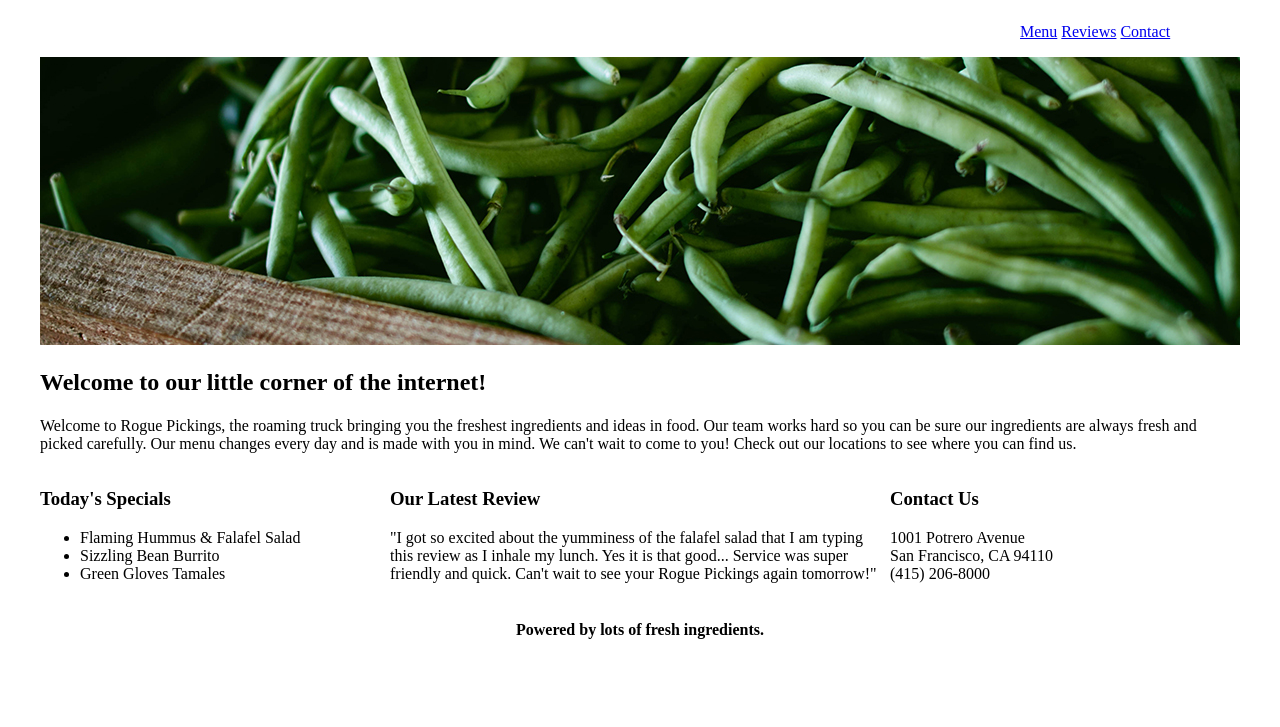
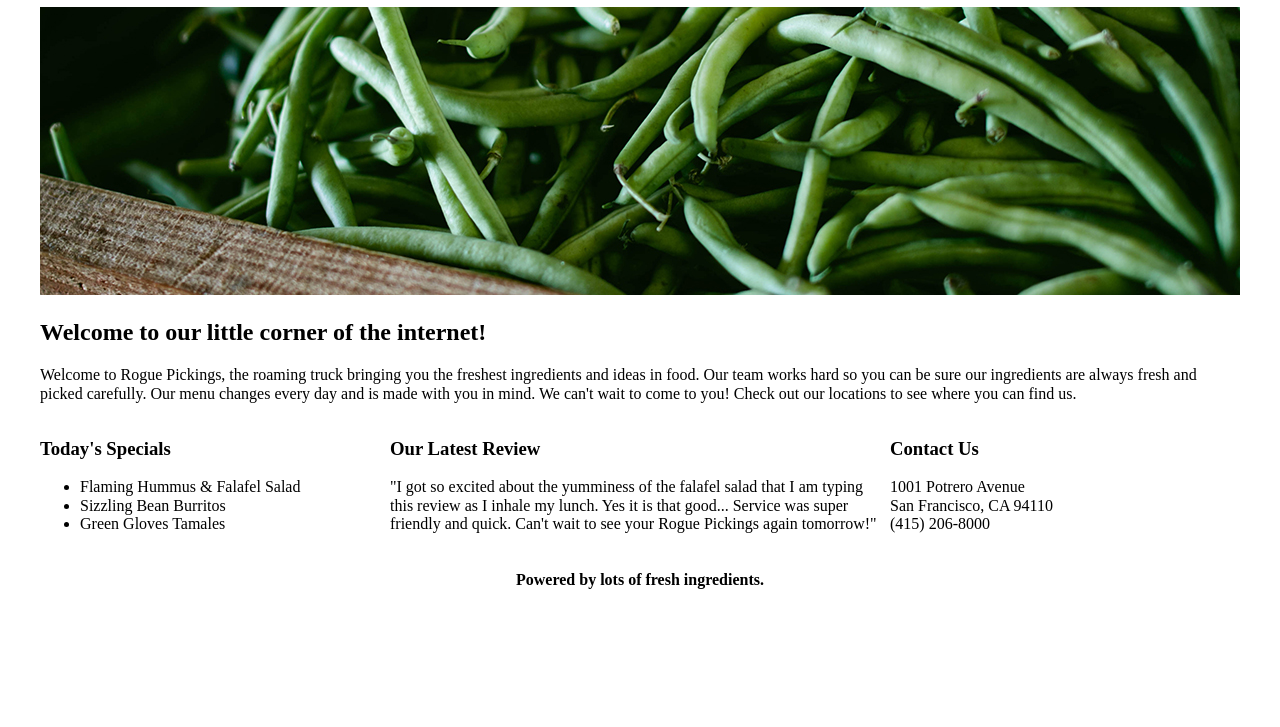
Before and after one commit to DMCatanach/skillcrush-rogue-pickings, a plain HTML site: page index.html in a window 1280 px wide. Shown: the part 73-800 px from the top of the page. Drawn offline with Linux system fonts and the light colour scheme.

Commit message:
Restructures HTML

```diff
--- a/index.html
+++ b/index.html
@@ -1,18 +1,17 @@
 <!DOCTYPE html>
 <html lang="en">
+
 <head>
 	<meta charset="utf-8">
 	<title>Rogue Pickings</title>
 	<link rel="stylesheet" type="text/css" href="css/normalize.css">
 	<link rel="stylesheet" type="text/css" href="css/main.css">
 </head>
+
 <body>
 	<header>
 		<div class="content-wrapper">
 			<h1><span>Rogue</span> Pickings</h1>
-		</div>
-
-		<div class="half-width">
 			<nav>
 				<ul>
 					<li><a href="#menu">Menu</a></li>
@@ -24,46 +23,45 @@
 	</header>
 
 	<main>
-		<section id="about">
+		<section id="top-section">
 			<div class="content-wrapper">
 				<div class="main-image">
 					<img src="img/green-bean.jpg" alt="Fresh green beans">
 				</div>
 				<div class="main-title">
 					<h2>Welcome to our little corner of the internet!</h2>
-					<p>Welcome to Rogue Pickings, the roaming truck bringing you the freshest ingredients and ideas in food. Our team works hard so you can be sure our ingredients are always fresh and picked carefully. Our menu changes every day and is made with you in mind. We can't wait to come to you! Check out our locations to see where you can find us.</p>
+					<p>Welcome to Rogue Pickings, the roaming truck bringing you the freshest ingredients and ideas in
+						food. Our team works hard so you can be sure our ingredients are always fresh and picked
+						carefully. Our menu changes every day and is made with you in mind. We can't wait to come to
+						you! Check out our locations to see where you can find us.</p>
 				</div>
 			</div>
 		</section>
 
-		<section class="info-section">
+		<section class="bottom-section">
 			<div class="content-wrapper">
-				<section id="menu">
-					<div class="third-width">
+				<div class="section-one" id="menu">
 					<h3>Today's Specials</h3>
 					<ul class="menu-list">
 						<li>Flaming Hummus &amp; Falafel Salad</li>
-							<li>Sizzling Bean Burrito</li>
+						<li>Sizzling Bean Burritos</li>
 						<li>Green Gloves Tamales</li>
 					</ul>
 				</div>
-				</section>
 
-				<section id="reviews">
-					<div class="third-width">
+				<div class="section-two" id="reviews">
 					<h3>Our Latest Review</h3>
-						<p>"I got so excited about the yumminess of the falafel salad that I am typing this review as I inhale my lunch. Yes it is that good... Service was super friendly and quick. Can't wait to see your Rogue Pickings again tomorrow!"</p>
+					<p>"I got so excited about the yumminess of the falafel salad that I am typing this review as I
+						inhale my lunch. Yes it is that good... Service was super friendly and quick. Can't wait to
+						see your Rogue Pickings again tomorrow!"</p>
 				</div>
-				</section>
 
-				<section id="contact">
-					<div class="third-width">
+				<div class="section-three" id="contact">
 					<h3>Contact Us</h3>
 					<p>1001 Potrero Avenue<br>
 						San Francisco, CA 94110<br>
 						(415) 206-8000</p>
 				</div>
-				</section>
 			</div>
 		</section>
 	</main>
@@ -75,4 +73,5 @@
 	</footer>
 
 </body>
+
 </html>
```
Lines whose indentation alone changed are shown as unchanged.
